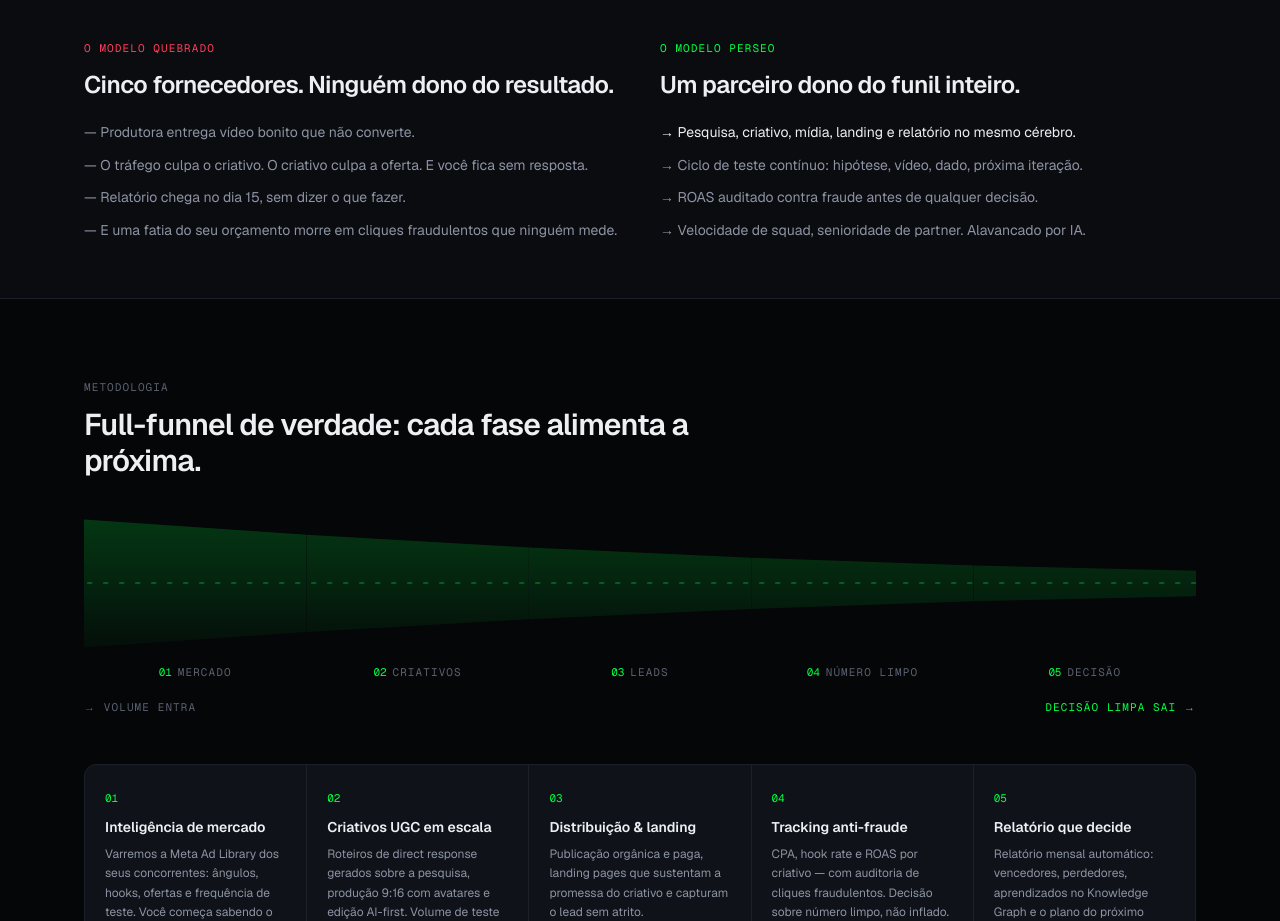
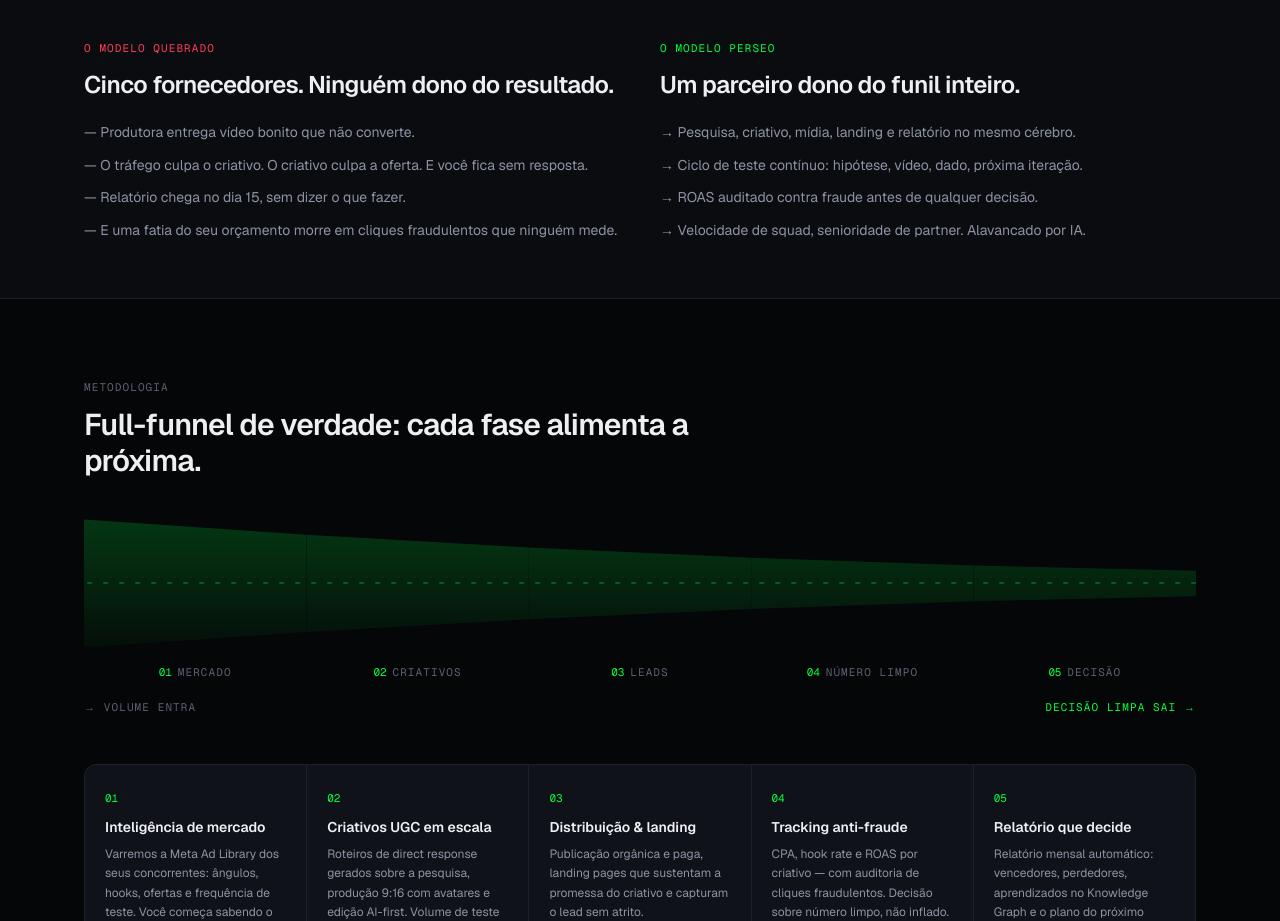
Before and after one commit to Eternorms/Perseo-Web, a Next.js app: page / in a window 1280 px wide. Shown: the part 1000-1921 px from the top of the page. Built offline with nearby package versions, Linux system fonts and the light colour scheme; no server answers.

Commit message:
fix(landing): uniformiza cor dos bullets nas colunas modelo quebrado/Perseo (todos ink-mute)

```diff
--- a/src/app/(public)/page.tsx
+++ b/src/app/(public)/page.tsx
@@ -159,7 +159,7 @@ function PainStrip() {
             Um parceiro dono do funil inteiro.
           </h2>
           <ul className="mt-5 flex flex-col gap-2.5 text-sm leading-relaxed text-ink-mute">
-            <li className="text-ink">→ Pesquisa, criativo, mídia, landing e relatório no mesmo cérebro.</li>
+            <li>→ Pesquisa, criativo, mídia, landing e relatório no mesmo cérebro.</li>
             <li>→ Ciclo de teste contínuo: hipótese, vídeo, dado, próxima iteração.</li>
             <li>→ ROAS auditado contra fraude antes de qualquer decisão.</li>
             <li>→ Velocidade de squad, senioridade de partner. Alavancado por IA.</li>
```
